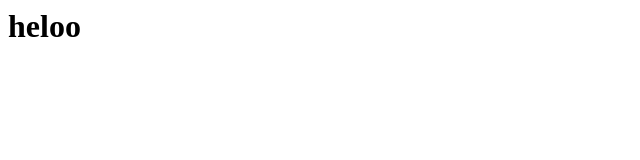
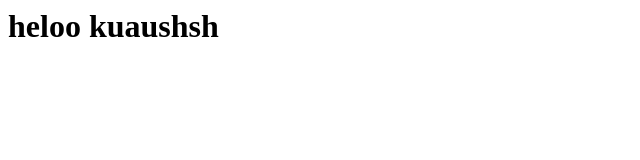
Before and after one commit to Chiranthpoojari/git-test5, a plain HTML site: page index.html in a window 1280 px wide. Shown: the whole page, without its empty margins (0-640 px from the left). Drawn offline with Linux system fonts and the light colour scheme.

Commit message:
commit to auto

```diff
--- a/index.html
+++ b/index.html
@@ -1,6 +1,6 @@
 <html>
     <body>
-        <h1>heloo
+        <h1>heloo kuaushsh
         </h1>
     </body>
 </html>
```
